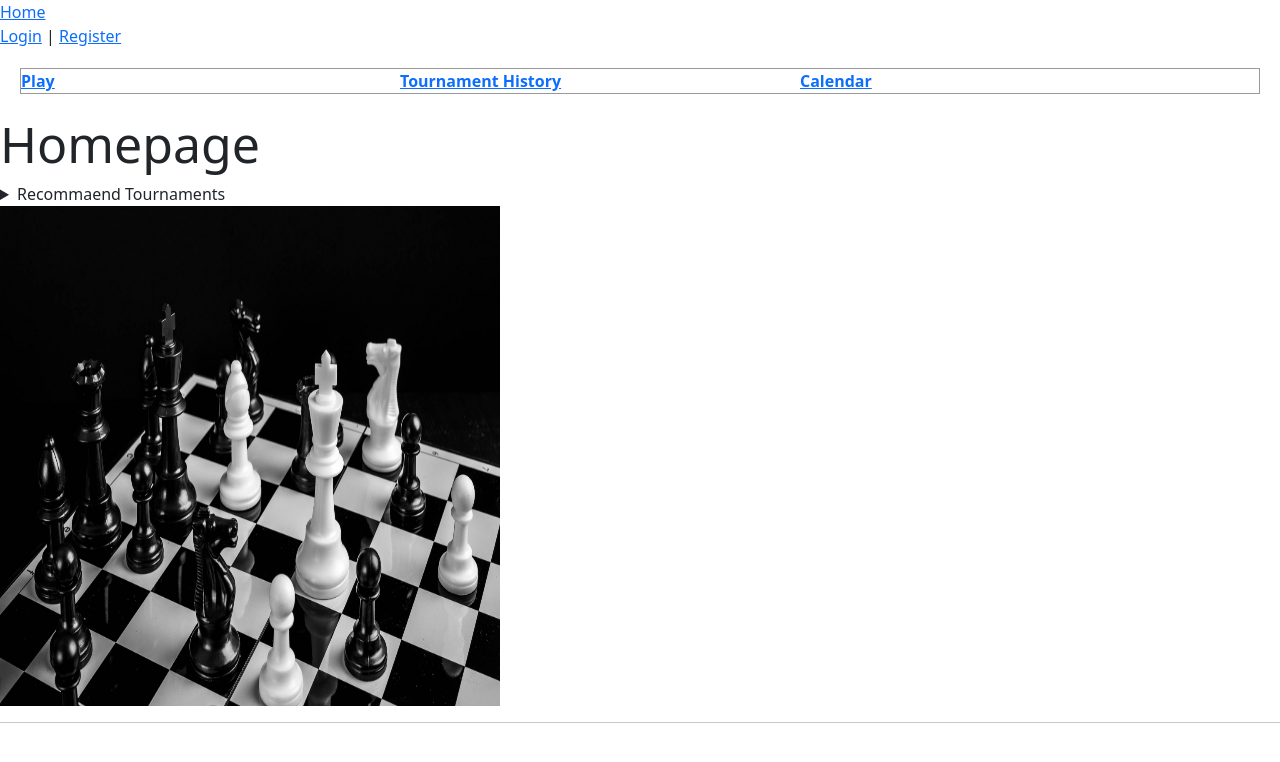
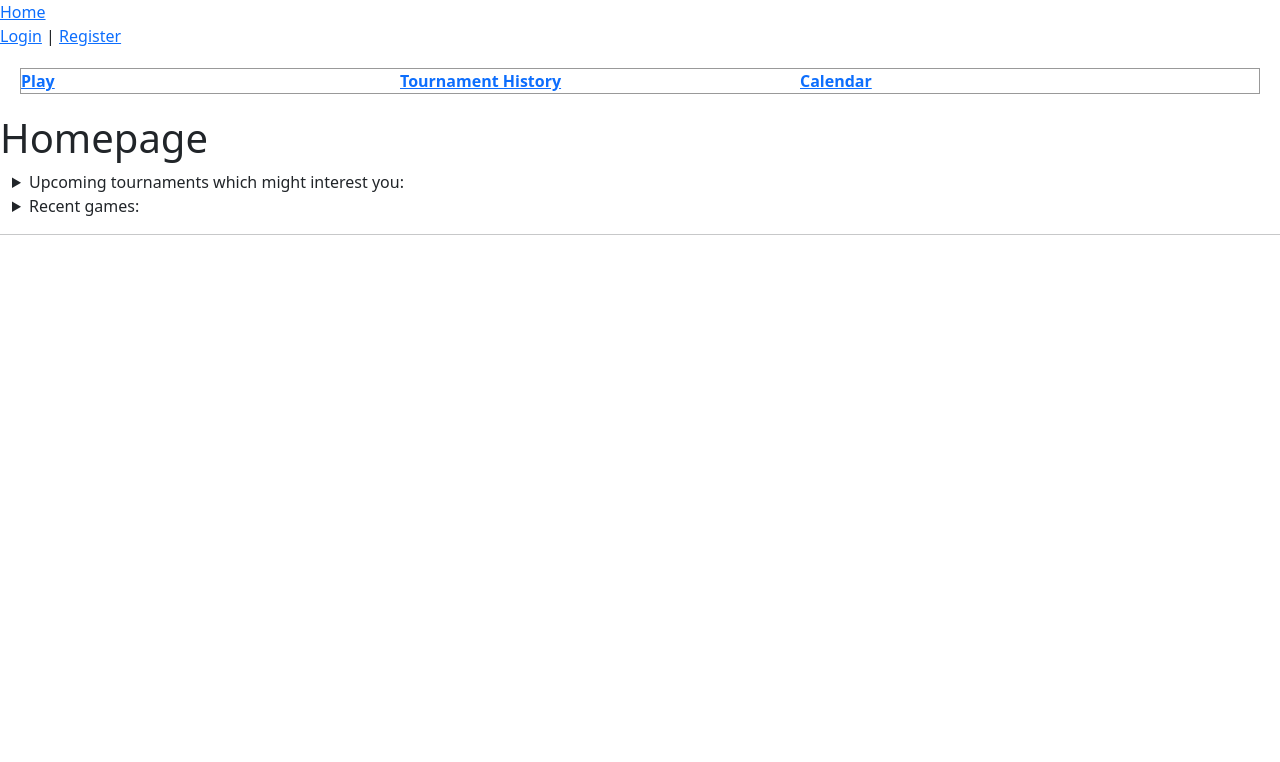
Before and after one commit to renzhexiangjiao/chess_tournament_app_project, a Django app: page / in a window 1280 px wide. Shown: the top 762 px of the page. Run offline with Django 3.2, Linux system fonts and the light colour scheme; data that the repository does not hold is empty; some libraries are stand-ins or nearby versions.

```diff
--- a/chess/views.py
+++ b/chess/views.py
@@ -12,7 +12,11 @@ from copy import deepcopy
 
 class IndexView(View):
     def get(self, request):
-        return render(request, 'chess/index.html')
+        upcoming_tournaments = Tournament.objects.filter(date__gte=timezone.now())
+        recent_games = Game.objects.filter(result__isnull=False).order_by('-time')[:5]
+
+        context_dict = {'upcoming_tournaments':upcoming_tournaments, 'recent_games':recent_games}
+        return render(request, 'chess/index.html', context_dict)
 
 class PlayView(View):
     def get(self, request, game_id):
@@ -192,7 +196,7 @@ def show_tournament_history(request):
     context_dict = {}
 
     try:
-        tournaments = Tournament.objects.all()
+        tournaments = Tournament.objects.filter(winner__isnull=False)
 
         context_dict['tournaments'] = tournaments
     except Tournament.DoesNotExist:
@@ -222,12 +226,20 @@ class CalendarUpdateView(View):
     def get(self, request):
         tournaments = Tournament.objects.all()
 
+        time = timezone.now()
+        if 'tournament' in request.GET:
+            try:
+                selected_tournament = Tournament.objects.get(id=request.GET['tournament'])
+                time = selected_tournament.date
+            except:
+                pass
+
         event_list = []
 
         for tournament in tournaments:
             event_list.append({'title':tournament.name, 'start':tournament.date.strftime('%Y-%m-%dT%H:%M:%S')})
 
-        return JsonResponse(event_list, safe=False)
+        return JsonResponse({'events':event_list, 'time':time})
 
 @login_required
 def create_accountpage(request):
@@ -263,8 +275,8 @@ def add_tournament(request):
     if request.method == 'POST':
         tournament_form = TournamentForm(request.POST)
         if tournament_form.is_valid():
-            tournament_form.save(commit=True)
-            return redirect(reverse('chess:history'))
+            tournament = tournament_form.save(commit=True)
+            return redirect(reverse('chess:calendar')+'?tournament='+str(tournament.id))
         else:
-            print(form.errors)
+            print(tournament_form.errors)
     return render(request, 'chess/add_tournament.html', {'tournament_form': tournament_form})
--- a/static/js/initializecalendar.js
+++ b/static/js/initializecalendar.js
@@ -1,5 +1,5 @@
 $(function() {
-  $.get('/chess/update-calendar/', function(data) {
+  $.get(location.href.replace('calendar', 'update-calendar'), function(data) {
     var calendar_setup = {
       themeSystem:'bootstrap3',
       headerToolbar: {
@@ -7,10 +7,10 @@ $(function() {
           center: 'title',
           right: 'dayGridMonth,timeGridWeek,timeGridDay,listWeek'
           },
-      initialDate: Date.now(),
+      initialDate: data.time,
       navLinks: true, // can click day/week names to navigate views
       dayMaxEvents: true,
-      events: data}
+      events: data.events}
 
     var calendar = new FullCalendar.Calendar($('#calendar').get(0), calendar_setup);
     calendar.render();
--- a/templates/chess/index.html
+++ b/templates/chess/index.html
@@ -10,17 +10,26 @@
 {% endblock %}
 
 {% block body_block %}
-<h1 style="font-size: 50px;">Homepage</h1>
-<div>
+<h1 class="jumbotron-heading">Homepage</h1>
+<div class="container-fluid">
 	<details>
-		<summary>Recommaend Tournaments</summary>
+		<summary>Upcoming tournaments which might interest you:</summary>
 		<ul>
-			<li><a href="{% url 'chess:show_tournament' 'Tournament1' %}">Tournament1</a></li>
-			<br />
-			<li><a href="{% url 'chess:show_tournament' 'Tournament2' %}">Tournament2</a></li>
+			{% for tournament in upcoming_tournaments %}
+			<li><a href="{% url 'chess:calendar' %}?tournament={{ tournament.id }}">{{ tournament.name }}</a></li>
+			{% endfor %}
 		</ul>
 	</details>
 </div>
-<img src="{% static 'images/chess.jpg' %}" width="500" height="500"/>
+<div class="container-fluid">
+	<details>
+		<summary>Recent games:</summary>
+		<ul>
+			{% for game in recent_games %}
+			<li><a href="{% url 'chess:gamehistory' game.id %}">{{ game.player_white }} vs {{ game.player_black }}</a></li>
+			{% endfor %}
+		</ul>
+	</details>
+</div>
 <hr />
 {% endblock %}
```
